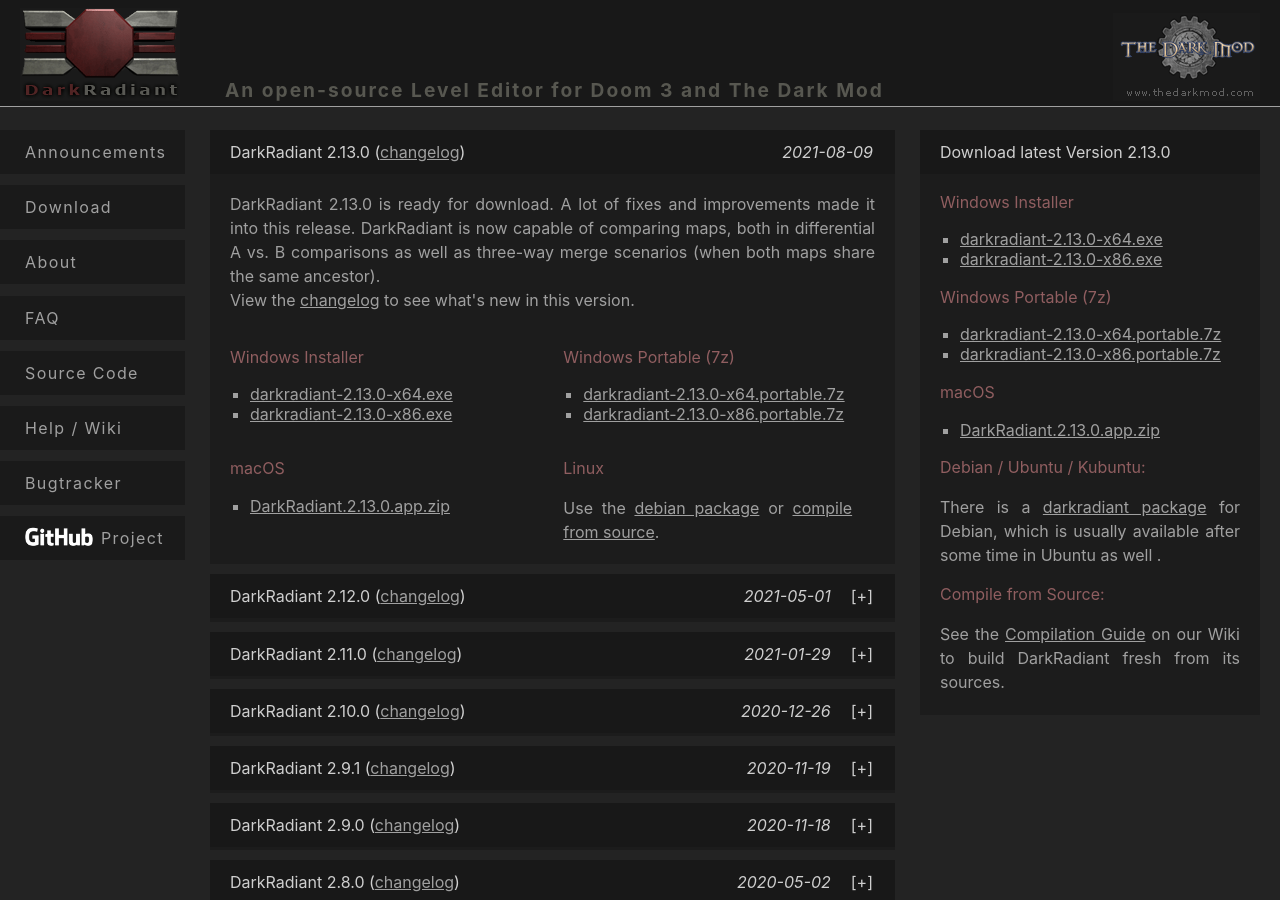
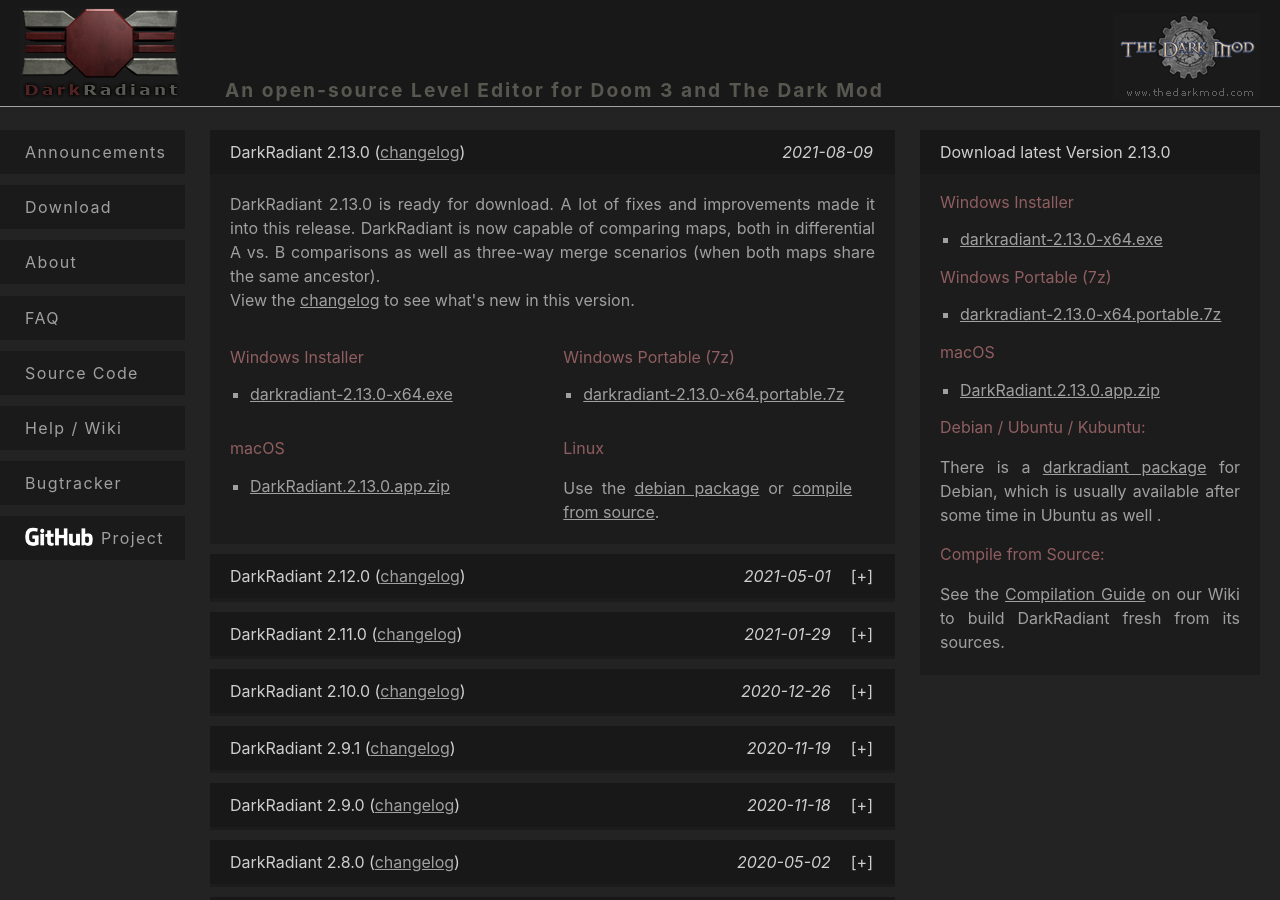
Before and after one commit to codereader/codereader.github.io, a Jekyll site: the page built from download.md, in a window 1280 px wide and 900 px high. Built offline with Jekyll 4.4.1, drawn with Linux system fonts in a browser that asks for light colours.

Commit message:
Disable x86 downloads (experimental)

```diff
--- a/_includes/download-github-win-portable.md
+++ b/_includes/download-github-win-portable.md
@@ -1,5 +1,7 @@
 <h3>Windows Portable (7z)</h3>
 <ul>
   <li><a href="https://github.com/codereader/DarkRadiant/releases/download/{{ include.ver }}/darkradiant-{{ include.ver }}-x64.portable.7z">darkradiant-{{ include.ver }}-x64.portable.7z</a></li>
+  {% if include.x64only == nil %}
   <li><a href="https://github.com/codereader/DarkRadiant/releases/download/{{ include.ver }}/darkradiant-{{ include.ver }}-x86.portable.7z">darkradiant-{{ include.ver }}-x86.portable.7z</a></li>
+  {% endif %}
 </ul>
--- a/_includes/download-github-win.md
+++ b/_includes/download-github-win.md
@@ -1,5 +1,7 @@
 <h3>Windows Installer</h3>
 <ul>
   <li><a href="https://github.com/codereader/DarkRadiant/releases/download/{{ include.ver }}/darkradiant-{{ include.ver }}-x64.exe">darkradiant-{{ include.ver }}-x64.exe</a></li>
+  {% if include.x64only == nil %}
   <li><a href="https://github.com/codereader/DarkRadiant/releases/download/{{ include.ver }}/darkradiant-{{ include.ver }}-x86.exe">darkradiant-{{ include.ver }}-x86.exe</a></li>
+  {% endif %}
 </ul>
--- a/_includes/downloadlatest.md
+++ b/_includes/downloadlatest.md
@@ -1,8 +1,8 @@
 <div id="latest">
 <div class="section">
 <h2>Download latest Version {{ site.dr_latest_ver }}</h2>
-{% include download-github-win.md ver=site.dr_latest_ver %}
-{% include download-github-win-portable.md ver=site.dr_latest_ver %}
+{% include download-github-win.md ver=site.dr_latest_ver x64only=true %}
+{% include download-github-win-portable.md ver=site.dr_latest_ver x64only=true %}
 <h3>macOS</h3>
 <ul><li><a href="https://github.com/codereader/DarkRadiant/releases/download/{{ site.dr_latest_ver }}/DarkRadiant.{{ site.dr_latest_ver }}.app.zip">DarkRadiant.{{ site.dr_latest_ver }}.app.zip</a></li></ul>
 <h3>Debian / Ubuntu / Kubuntu:</h3>
--- a/download.md
+++ b/download.md
@@ -53,10 +53,10 @@ title: DarkRadiant Downloads
   <br />
   View the {% include bugtracker_changelog_link.md version=97 %} to see what's new in this version.</p>
   <div class="col1">
-    {% include download-github-win.md ver='2.13.0' %}
+    {% include download-github-win.md ver='2.13.0' x64only=true %}
   </div>
   <div class="col2">
-    {% include download-github-win-portable.md ver='2.13.0' %}
+    {% include download-github-win-portable.md ver='2.13.0' x64only=true %}
   </div>
   <div class="col1">
     <h3>macOS</h3>
```
